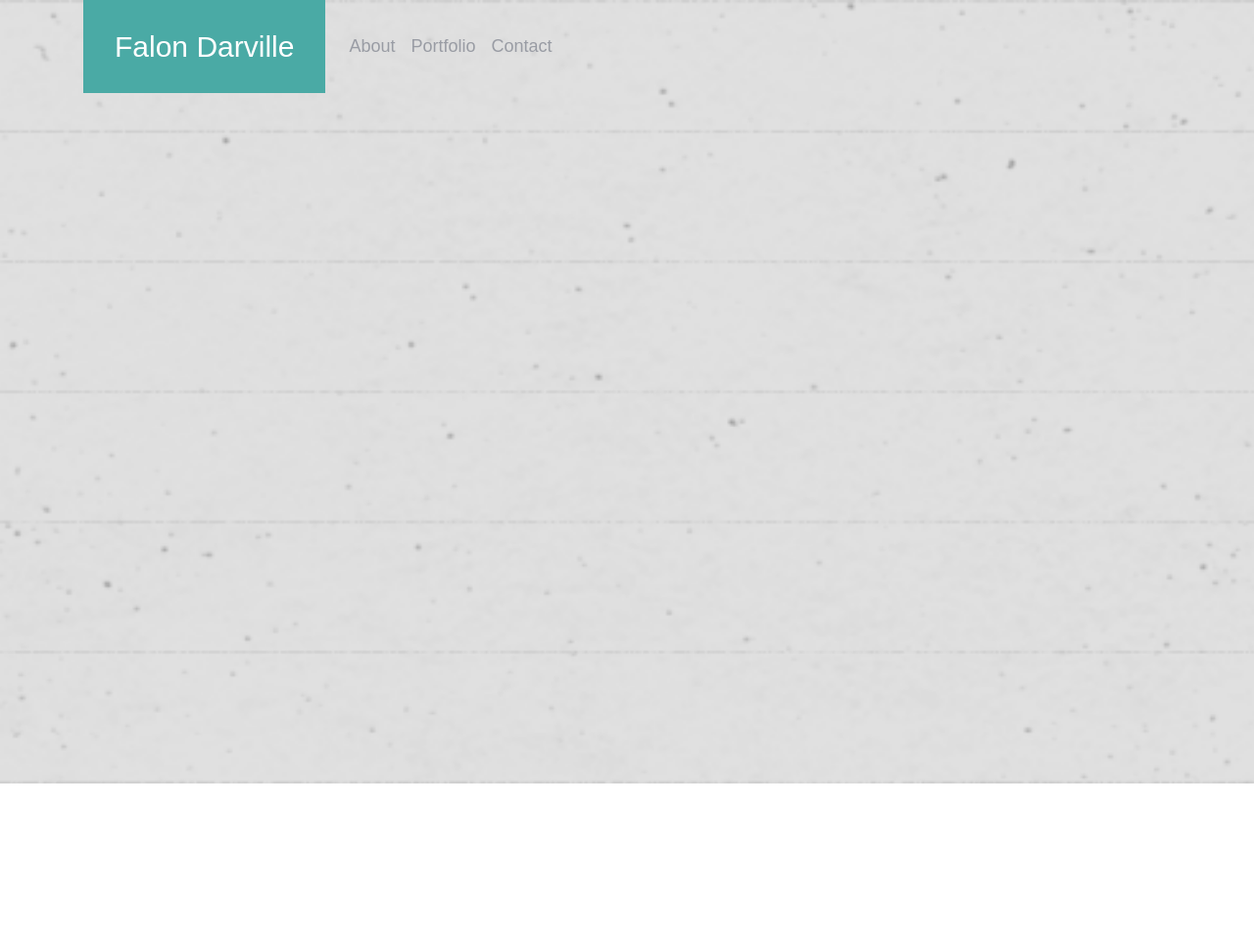
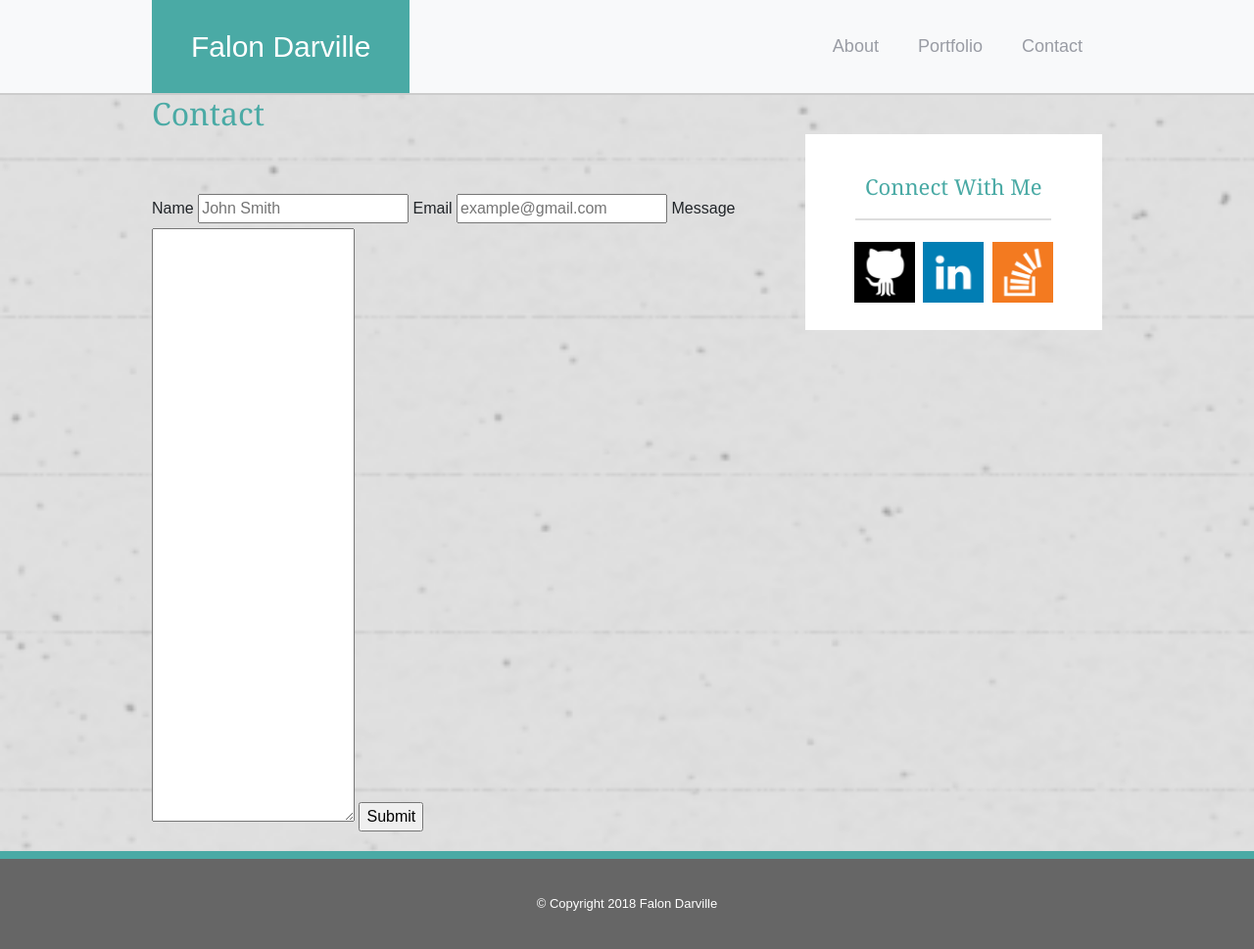
Before and after one commit to falondarville/-Bootstrap-Portfolio, a plain HTML site: page contact.html in a window 1280 px wide. Shown: the whole page at 98% size. Before the commit the page ends 800 px from the top, so only its background shows below. Drawn offline with Linux system fonts and the light colour scheme.

```diff
--- a/assets/css/style.css
+++ b/assets/css/style.css
@@ -14,6 +14,14 @@
 	margin-bottom: 120px;
 }
 
+h3 {
+	font-size: 22px;
+}
+
+.container {
+	width: 1000px;
+}
+
 .headers {
 	font-family: 'Georgia', Times, Times New Roman, serif;
 	color: #4aaaa5;
@@ -25,8 +33,8 @@
 	font-size: 30px;
 	padding-top: 25px;
     padding-bottom: 25px;
-    padding-left: 32px;
-    padding-right: 32px;
+    padding-left: 40px;
+    padding-right: 40px;
 }
 
 .navbar {
@@ -40,6 +48,10 @@
 .nav-link {
 	color: #999ca4;
 	font-size: 18px;
+}
+
+li {
+	padding: 12px;
 }
 
 #photo {
@@ -63,6 +75,7 @@
 	height: 100px;
 	line-height: 92px;
 	text-align: center;
+	font-size: small;
 }
 
 .mainLine {
@@ -72,26 +85,40 @@
 	border: 0;
 	margin-top: 30px;
 	margin-bottom: 30px;
-	width: 90%
+	width: 100%
 }
 
 .mainContent {
 	background-color: #ffffff;
 	margin-top: 40px;
-	padding: 20px;
+	padding: 40px;
 }
 
 .icons {
-	padding: 3px;
-	height: 60px;
-	width: 60px;
+	padding: 2px;
+	height: 66px;
+	width: 66px;
+	text-align: center;
 }
 
 .sidebar {
 	background-color: #ffffff;
 	margin-top: 40px;
 	height: 200px;
-	padding: 40px;
-	margin-right: 40px;
 	text-align: center;
+	padding: 40px 30px 1px 30px;
 }
+
+.secondaryLine {
+	color: #dddddd;
+	border: 0;
+	height: 2px;
+	background-color: #dddddd;
+	margin-top: 20px;
+	margin-bottom: 20px;
+	width: 200px;
+}
+
+a, a:hover {
+	text-decoration: none;
+}
--- a/contact.html
+++ b/contact.html
@@ -10,7 +10,8 @@
 
 <!-- main menu and logo container -->
 
-<div class="container">
+<div class="container-fluid bg-light border-bottom">
+  <div class="container">
 
 <nav class="navbar navbar-expand-lg">
   <a class="navbar-brand" href="index.html">Falon Darville</a>
@@ -18,7 +19,7 @@
     <span class="navbar-toggler-icon"></span>
   </button>
   <div class="collapse navbar-collapse" id="navbarNavDropdown">
-    <ul class="navbar-nav">
+    <ul class="navbar-nav ml-auto">
       <li class="nav-item active">
         <a class="nav-link" href="index.html">About<span class="sr-only">(current)</span></a>
       </li>
@@ -26,15 +27,68 @@
         <a class="nav-link" href="portfolio.html">Portfolio</a>
       </li>
       <li class="nav-item">
-        <a class="nav-link" href="portfolio.html">Contact</a>
+        <a class="nav-link" href="contact.html">Contact</a>
       </li>
     </ul>
   </div>
 </nav>
 
 </div>
+</div>
 
 <!-- main content portion -->
 
+<div class="container">
+  <div class="row">
+
+  <section class="col-md-8 contactContainer">
+
+  <h2 class="headers">Contact</h2>
+  <hr class="mainLine">
+      <label>Name</label>
+      <input type="text" name="name" placeholder="John Smith">
+
+      <label>Email</label>
+      <input type="text" name="email" placeholder="example@gmail.com">
+
+      <label>Message</label>
+      <textarea rows="25" id="message" name="message"></textarea>
+
+      <input id="submitButton" type="submit" value="Submit">
+
+  </section>
+
+  <!-- sidebar section -->
+
+  <section class="col-md-4">
+
+    <div class="sidebar">
+
+  <h3 class="headers">Connect With Me</h3>
+    <hr class="secondaryLine">
+    <a href="https://github.com/falondarville" target="_blank">
+      <img class="icons" src="assets/images/github.png" alt="Link to Falon's GitHub account">
+    </a>
+    <a href="https://www.linkedin.com/in/falon-darville/" target="_blank">
+      <img class="icons" src="assets/images/linkedin.png" alt="Link to Falon's LinkedIn account">
+    </a>
+    <a href="https://stackoverflow.com/users/8986774/falon-darville" target="_blank">
+      <img class="icons" src="assets/images/overflow.png" alt="Link to Falon's Stack Overflow account">
+    </a>
+  </section>
+
+</div>
+
+</div>
+</div>
+
+<!-- footer -->
+
+    <footer class="footer">
+      <div class="container">
+        <span>© Copyright 2018 Falon Darville</span>
+      </div>
+    </footer>
+
 </body>
 </html>
```
Also changed, not shown: index.html (+6 -3 lines), portfolio.html (+38 -2 lines).
